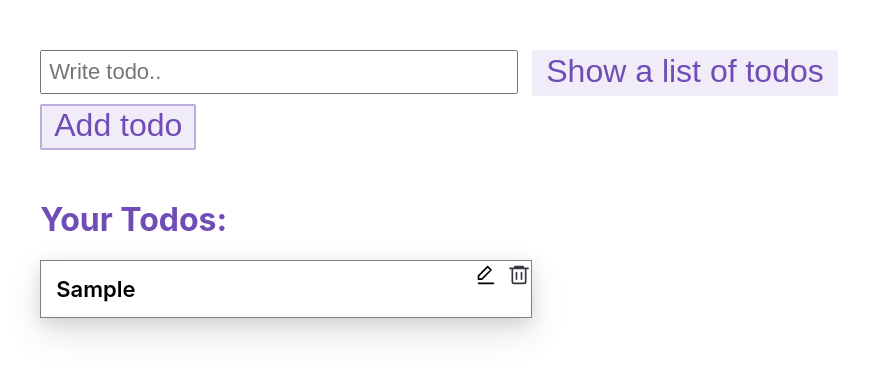
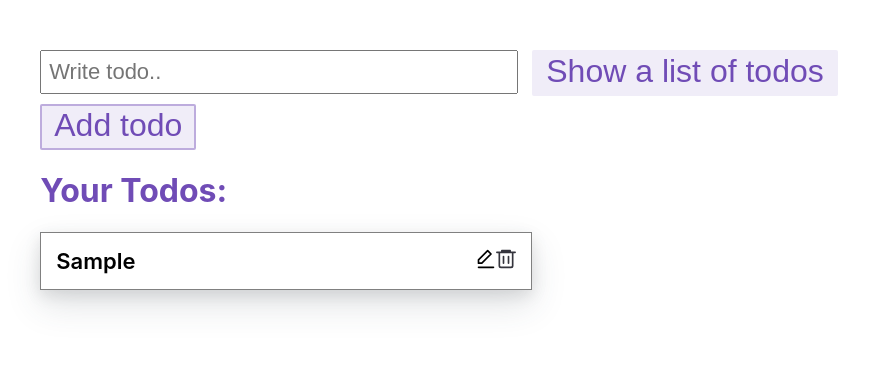
Before and after one commit to ngaifullina/name, a React (Create React App) app: page / in a window 1280 px wide. Both pictures are taken after typing "Sample" into the empty fields and a click on the button "Add todo". Shown: the top 376 px of the page, without its empty margins (201-1070 px from the left). Built offline with nearby package versions, Linux system fonts and the light colour scheme.

Commit message:
styles refactor

```diff
--- a/src/App.css
+++ b/src/App.css
@@ -10,3 +10,6 @@
   justify-content: center;
   font-size: calc(10px + 2vmin);
 }
+.container {
+  margin: 50px;
+}
--- a/src/App.tsx
+++ b/src/App.tsx
@@ -10,10 +10,12 @@ function App() {
       <Router>
         <Switch>
           <Route path="/list">
-            <TodosList readonly={true} />
+            <TodosList readOnly={true} />
           </Route>
           <Route path="/">
-            <Todos />
+            <div className="container">
+              <Todos />
+            </div>
           </Route>
         </Switch>
       </Router>
--- a/src/components/todo-list/TodosList.module.css
+++ b/src/components/todo-list/TodosList.module.css
@@ -1,88 +1,3 @@
-.name {
-  position: relative;
-
-  font-size: 22px;
-  font-weight: 600;
-  width: 460px;
-  padding: 15px;
-  border: 1px solid grey;
-  margin-bottom: 10px;
-  box-shadow: 0px 15px 35px 0px rgb(51 64 82 / 15%), 0 5px 15px rgb(0 0 0 / 10%);
-}
-.close {
-  position: absolute;
-  cursor: pointer;
-  right: -70px;
-  top: 15px;
-  width: 32px;
-  height: 32px;
-}
-
-.close:hover {
-  opacity: 1;
-}
-
-.close:before,
-.close:after {
-  position: absolute;
-  left: 15px;
-  content: " ";
-  height: 18px;
-  width: 2px;
-  background-color: #333;
-}
-
-.close:before {
-  transform: rotate(45deg);
-}
-
-.close:after {
-  transform: rotate(-45deg);
-}
 .header {
   color: rgb(112, 76, 182);
 }
-.icon {
-  width: 20px;
-  height: 20px;
-  position: absolute;
-  right: 35px;
-  top: 4px;
-  background-color: white;
-  cursor: pointer;
-}
-.delete {
-  width: 20px;
-  height: 20px;
-  position: absolute;
-  right: 2px;
-  top: 4px;
-  background-color: white;
-  cursor: pointer;
-}
-.container {
-  margin: 50px auto;
-}
-.button {
-  margin-right: 3px;
-}
-.edit {
-  position: absolute;
-  top: 0;
-}
-
-.textbox {
-  margin-top: 10px;
-  height: 26px;
-  font-size: 22px;
-  font-weight: 600;
-}
-
-.checked {
-  position: absolute;
-  width: 20px;
-  height: 20px;
-  right: -35px;
-  top: 14px;
-  cursor: pointer;
-}
--- a/src/components/todo-list/TodosList.tsx
+++ b/src/components/todo-list/TodosList.tsx
@@ -13,19 +13,20 @@ import {
 import styles from "./TodosList.module.css";
 import { Todo } from "../todo/Todo";
 
-export function TodosList(props: { readonly?: boolean }) {
+export function TodosList(props: { readOnly?: boolean }) {
   const todosList = useAppSelector<{ name: string }[]>(selectTodos);
   const dispatch = useAppDispatch();
   const inputValue = useAppSelector(selectEditInputValue);
   const currentlyEditedTodo = useAppSelector(selectCurrentlyEditedTodo);
 
   return (
-    <div className={styles.container}>
+    <div>
       <h1 className={styles.header}>Your Todos:</h1>
       {!!todosList.length && (
         <div>
           {todosList.map((todo, i) => (
             <Todo
+              readOnly={props.readOnly}
               key={`${todo.name}_${i}`}
               name={todo.name}
               editValue={currentlyEditedTodo === i ? inputValue : null}
--- a/src/components/todo/Todo.module.css
+++ b/src/components/todo/Todo.module.css
@@ -8,80 +8,20 @@
   margin-bottom: 10px;
   box-shadow: 0px 15px 35px 0px rgb(51 64 82 / 15%), 0 5px 15px rgb(0 0 0 / 10%);
 }
-.close {
-  position: absolute;
-  cursor: pointer;
-  right: -70px;
-  top: 15px;
-  width: 32px;
-  height: 32px;
-}
 
-.close:hover {
-  opacity: 1;
-}
-
-.close:before,
-.close:after {
-  position: absolute;
-  left: 15px;
-  content: " ";
-  height: 18px;
-  width: 2px;
-  background-color: #333;
-}
-
-.close:before {
-  transform: rotate(45deg);
-}
-
-.close:after {
-  transform: rotate(-45deg);
-}
 .header {
   color: rgb(112, 76, 182);
 }
-.icon {
-  width: 20px;
-  height: 20px;
-  position: absolute;
-  right: 35px;
-  top: 4px;
-  background-color: white;
-  cursor: pointer;
-}
-.delete {
-  width: 20px;
-  height: 20px;
-  position: absolute;
-  right: 2px;
-  top: 4px;
-  background-color: white;
-  cursor: pointer;
-}
-.container {
-  margin: 50px auto;
-}
-.button {
-  margin-right: 3px;
-}
-.edit {
-  position: absolute;
-  top: 0;
-}
 
 .textbox {
+  position: absolute;
+  top: 4px;
   margin-top: 10px;
   height: 26px;
   font-size: 22px;
   font-weight: 600;
 }
-
-.checked {
-  position: absolute;
-  width: 20px;
-  height: 20px;
-  right: -35px;
-  top: 14px;
-  cursor: pointer;
+.icongroup {
+  display: block;
+  float: right;
 }
--- a/src/components/todo/Todo.tsx
+++ b/src/components/todo/Todo.tsx
@@ -1,9 +1,9 @@
-import React from "react";
 import styles from "./Todo.module.css";
-
+import { Icon } from "../icon/Icon";
 export type Props = {
   name: string;
   editValue: string | null;
+  readOnly?: boolean;
   onDelete: () => void;
   onEdit: (newValue: string) => void;
   onEditStart: () => void;
@@ -13,6 +13,7 @@ export type Props = {
 
 export function Todo({
   name,
+  readOnly,
   editValue,
   onDelete,
   onEdit,
@@ -22,26 +23,22 @@ export function Todo({
 }: Props) {
   return (
     <div className={styles.name}>
-      {/* <div className="icon-group">
-      {isEdited ? <Icon type="tick" /> : null }
-      <Icon type="cross" />
-      { <Icon type="edit" />
-      <Icon type="delete" />
-    </div> */}
+      <div className={styles.icongroup}>
+        {!readOnly && editValue && (
+          <div>
+            <Icon type="tick" handleClick={onEditFinish} />
+            <Icon type="cross" handleClick={onEditCancel} />
+          </div>
+        )}
+        {!readOnly && !editValue && (
+          <div>
+            <Icon type="edit" handleClick={onEditStart} />
+            <Icon type="delete" handleClick={onDelete} />
+          </div>
+        )}
+      </div>
       {name}
-      <img
-        src="edit.svg"
-        alt="edit"
-        className={styles.icon}
-        onClick={onEditStart}
-      />
 
-      <img
-        src="delete.svg"
-        alt="delete"
-        className={styles.delete}
-        onClick={onDelete}
-      />
       {editValue && (
         <div className={styles.edit}>
           <input
@@ -50,14 +47,8 @@ export function Todo({
             value={editValue}
             onChange={(e) => onEdit(e.target.value)}
             placeholder="Edit todo.."
+            autoFocus={true}
           />
-          <img
-            src="checked.svg"
-            alt="checked"
-            className={styles.checked}
-            onClick={onEditFinish}
-          />
-          <div className={styles.close} onClick={onEditCancel}></div>
         </div>
       )}
     </div>
--- a/src/components/todos/Todos.module.css
+++ b/src/components/todos/Todos.module.css
@@ -3,13 +3,6 @@
   justify-content: center;
   flex-direction: row;
   margin: 50px auto;
-}
-.value {
-  font-size: 78px;
-  padding-left: 16px;
-  padding-right: 16px;
-  margin-top: 2px;
-  font-family: "Courier New", Courier, monospace;
 }
 
 .button {
@@ -25,6 +18,15 @@
   transition: all 0.15s;
 }
 
+.button:hover,
+.button:focus {
+  border: 2px solid rgba(112, 76, 182, 0.4);
+}
+
+.button:active {
+  background-color: rgba(112, 76, 182, 0.2);
+}
+
 .textbox {
   font-size: 22px;
   padding: 7px;
@@ -33,12 +35,3 @@
   margin-right: 4px;
   margin-bottom: 10px;
 }
-
-.button:hover,
-.button:focus {
-  border: 2px solid rgba(112, 76, 182, 0.4);
-}
-
-.button:active {
-  background-color: rgba(112, 76, 182, 0.2);
-}
```
Also changed, not shown: 2 other files (tests, documents, lock files or other folders).
